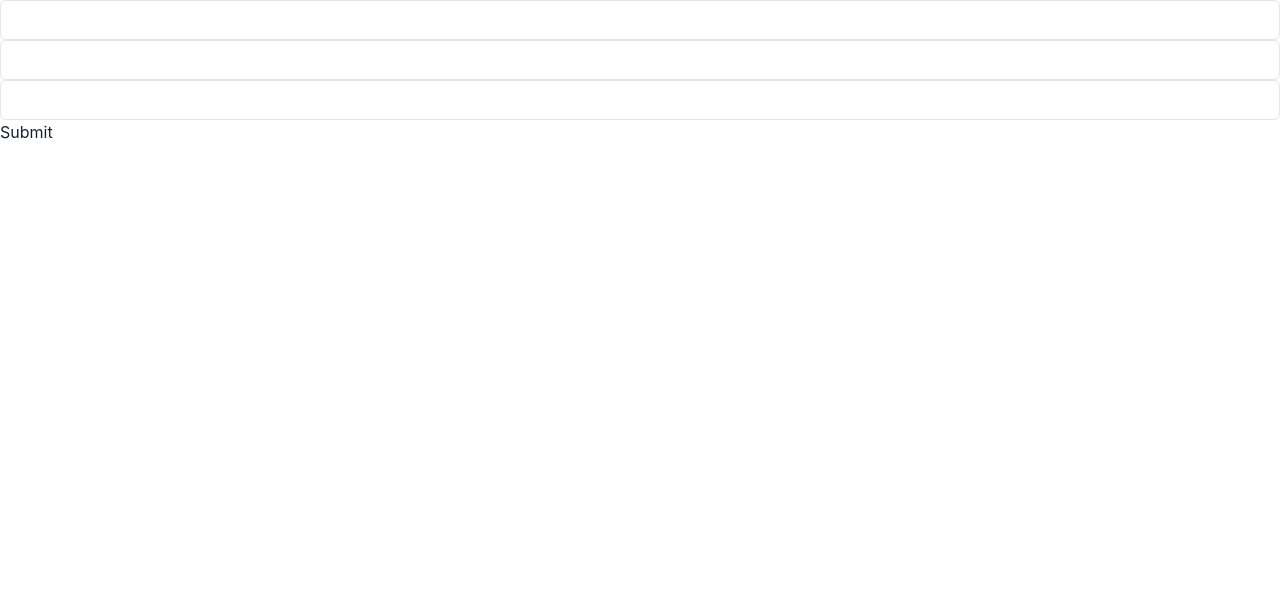
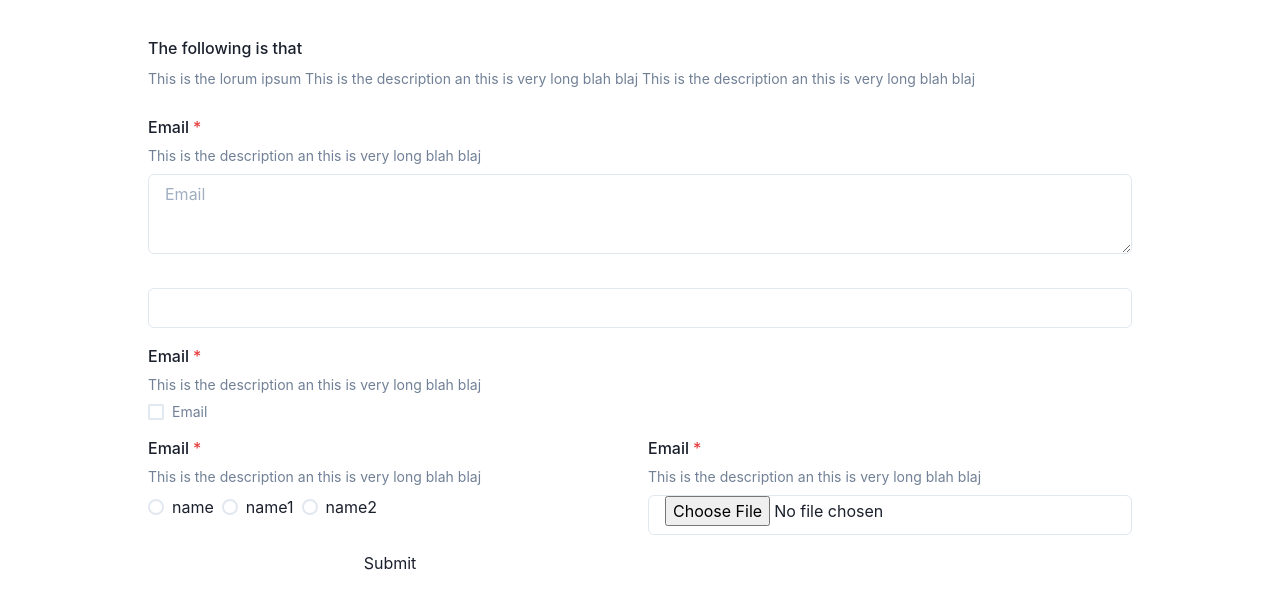
Before and after one commit to Blaise1030/form.js, a React (Vite) app: page / in a window 1280 px wide. Shown: the top 608 px of the page. Built offline with nearby package versions, Linux system fonts and the light colour scheme.

Commit message:
Added base component

```diff
--- a/src/App.tsx
+++ b/src/App.tsx
@@ -1,70 +1,74 @@
 import { Box, Input } from "@chakra-ui/react";
 import { useState } from "react";
-import { Field, FieldRenderProps, Form } from "react-final-form";
-
-import BaseComponent from "./BaseComponents";
+import BaseForm from "./Form";
+import TextInput from "./DefaultComponents/TextInput";
+import { ICheckbox, IFileInput, IRadioButton, ITextInput } from "./types";
+import CheckboxInput from "./DefaultComponents/CheckBoxInput";
+import Header from "./DefaultComponents/Header";
+import RadioInput from "./DefaultComponents/RadioInput";
+import FileInput from "./DefaultComponents/FileInput";
 
 function App() {
-  const [count, setCount] = useState(0);
-
-  const formFields = [
+  const payload = [
     {
-      type: "Info",
-      lable: "This is the header",
-      description: "This is the description",
+      type: "header",
+      id: "4",
+      label: "The following is that",
+      description:
+        "This is the lorum ipsum This is the description an this is very long blah blaj This is the description an this is very long blah blaj",
+    },
+    {
+      id: "1",
+      type: "text",
+      label: "Email",
+      isTextArea: true,
+      description: "This is the description an this is very long blah blaj",
       validation: {
         required: true,
       },
     },
+    { type: "text", id: "2" },
     {
-      type: "HStack",
-      lable: "This is the label",
-      description: "This is the description",
+      type: "checkbox",
+      id: "3",
+      label: "Email",
+      description: "This is the description an this is very long blah blaj",
+    },
+    {
+      type: "radio",
+      id: "4",
+      label: "Email",
+      description: "This is the description an this is very long blah blaj",
+      allowMultiple: false,
+      halfSize: true,
+      selections: [
+        { label: "name", value: "value" },
+        { label: "name1", value: "value1" },
+        { label: "name2", value: "value2" },
+      ],
+    },
+    {
+      type: "file",
+      id: "5",
+      label: "Email",
+      acceptableFiles: [".png", ".jpg", ".pdf"],
+      description: "This is the description an this is very long blah blaj",
+      halfSize: true,
     },
   ];
-
-  const onSubmit = (e: any) => {
-    console.log(e);
-  };
-
   return (
-    <Form
-      onSubmit={onSubmit}
-      render={({ handleSubmit, form, submitting, pristine, values }) => {
-        return (
-          <form onSubmit={handleSubmit}>
-            <Field
-              name="name"
-              children={(props: FieldRenderProps<any>) => (
-                <Input
-                  onChange={props.input.onChange}
-                  value={props.input.value}
-                />
-              )}
-            />
-            <Field
-              name="email"
-              children={(props) => (
-                <Input
-                  onChange={props.input.onChange}
-                  value={props.input.value}
-                />
-              )}
-            />
-            <Field
-              name="password"
-              children={(props) => (
-                <Input
-                  onChange={props.input.onChange}
-                  value={props.input.value}
-                />
-              )}
-            />
-            <button type="submit">Submit</button>
-          </form>
-        );
-      }}
-    />
+    <Box width={["100%", "80%"]} margin={"auto"} p={5} mt={4}>
+      <BaseForm
+        payload={payload}
+        formFields={{
+          header: Header,
+          text: TextInput,
+          file: FileInput,
+          radio: RadioInput,
+          checkbox: CheckboxInput,
+        }}
+      />
+    </Box>
   );
 }
 
--- /dev/null
+++ b/src/BaseField.tsx
@@ -0,0 +1,31 @@
+import { GridItem } from "@chakra-ui/react";
+import { IBaseComponent, IComponent } from "./types";
+import { Field, FieldRenderProps } from "react-final-form";
+
+export default function BaseField(
+  payload: IComponent,
+  _component: (
+    props: FieldRenderProps<any>,
+    payload: IComponent,
+    name: string
+  ) => React.ReactNode
+): IBaseComponent {
+  const { id, type, halfSize } = payload;
+  const generateID = `${id}-${type}`;
+  const component = (props: FieldRenderProps<any>) =>
+    _component(props, payload, generateID);
+
+  return {
+    ...payload,
+    validationFunction: (value: any) => {
+      throw "Need implementation";
+    },
+    render: () => {
+      return (
+        <GridItem colSpan={[2, halfSize ? 1 : 2]} key={generateID}>
+          <Field children={component} name={generateID} type="text" />
+        </GridItem>
+      );
+    },
+  };
+}
--- /dev/null
+++ b/src/DefaultComponents/CheckboxInput.tsx
@@ -0,0 +1,40 @@
+import {
+  FormControl,
+  FormLabel,
+  FormHelperText,
+  FormErrorMessage,
+  Checkbox,
+  HStack,
+} from "@chakra-ui/react";
+import { FieldRenderProps } from "react-final-form";
+import BaseField from "../BaseField";
+import { IBaseComponent, IComponent } from "../types";
+
+const CheckBoxInput = (payload: IComponent): IBaseComponent => ({
+  ...BaseField(
+    payload,
+    (
+      props: FieldRenderProps<any, HTMLElement, any>,
+      payload: IComponent,
+      name: string
+    ) => (
+      <FormControl isInvalid={Boolean(props.meta.error)} isRequired>
+        <FormLabel htmlFor={name}>{payload.label}</FormLabel>
+        <FormHelperText pb={2.5}>{payload.description}</FormHelperText>
+        <HStack align={"center"}>
+          <Checkbox
+            onChange={props.input.onChange}
+            value={props.input.value}
+            name={name}
+          />
+          <FormHelperText>{payload.label}</FormHelperText>
+        </HStack>
+        {Boolean(props.meta.error) && (
+          <FormErrorMessage>{props.meta.error}</FormErrorMessage>
+        )}
+      </FormControl>
+    )
+  ),
+});
+
+export default CheckBoxInput;
--- /dev/null
+++ b/src/DefaultComponents/FileInput.tsx
@@ -0,0 +1,37 @@
+import {
+  FormControl,
+  FormLabel,
+  FormHelperText,
+  Input,
+  FormErrorMessage,
+} from "@chakra-ui/react";
+import { FieldRenderProps } from "react-final-form";
+import BaseField from "../BaseField";
+import { IComponent, IFileInput } from "../types";
+
+const FileInput = (payload: IComponent) => ({
+  ...BaseField(
+    payload,
+    (
+      props: FieldRenderProps<any, HTMLElement, any>,
+      payload: IComponent,
+      name: string
+    ) => (
+      <FormControl isInvalid={Boolean(props.meta.error)} isRequired>
+        {payload.label && <FormLabel htmlFor={name}>{payload.label}</FormLabel>}
+        <FormHelperText pb={2.5}>{payload.description}</FormHelperText>
+        <Input
+          accept={(payload as IFileInput).acceptableFiles?.join(",")}
+          onChange={props.input.onChange}
+          value={props.input.value}
+          type={"file"}
+        />
+        {Boolean(props.meta.error) && (
+          <FormErrorMessage>{props.meta.error}</FormErrorMessage>
+        )}
+      </FormControl>
+    )
+  ),
+});
+
+export default FileInput;
--- /dev/null
+++ b/src/DefaultComponents/Header.tsx
@@ -0,0 +1,24 @@
+import { Text, VStack } from "@chakra-ui/react";
+import { FieldRenderProps } from "react-final-form";
+import BaseField from "../BaseField";
+import { IComponent } from "../types";
+
+const Header = (payload: IComponent) => ({
+  ...BaseField(
+    payload,
+    (
+      _: FieldRenderProps<any, HTMLElement, any>,
+      payload: IComponent,
+      __: string
+    ) => (
+      <VStack align={"start"}>
+        <Text fontWeight={"medium"}>{payload.label}</Text>
+        <Text pb={2.5} color={"gray.500"} fontSize={"sm"}>
+          {payload.description}
+        </Text>
+      </VStack>
+    )
+  ),
+});
+
+export default Header;
--- /dev/null
+++ b/src/DefaultComponents/RadioInput.tsx
@@ -0,0 +1,45 @@
+import {
+  FormControl,
+  FormErrorMessage,
+  FormHelperText,
+  FormLabel,
+  Input,
+  Radio,
+  RadioGroup,
+  Stack,
+  Textarea,
+} from "@chakra-ui/react";
+import { FieldRenderProps } from "react-final-form";
+import BaseField from "../BaseField";
+import { IComponent, IRadioButton, ITextInput } from "../types";
+
+const RadioInput = (payload: IComponent) => {
+  const _component = (
+    props: FieldRenderProps<any, HTMLElement, any>,
+    payload: IComponent,
+    name: string
+  ) => (
+    <FormControl isInvalid={Boolean(props.meta.error)} isRequired>
+      {payload.label && <FormLabel htmlFor={name}>{payload.label}</FormLabel>}
+      <FormHelperText pb={2.5}>{payload.description}</FormHelperText>
+      <RadioGroup onChange={props.input.onChange} value={props.input.value}>
+        <Stack direction={["column", "row"]}>
+          {(payload as IRadioButton).selections.map(({ label, value }) => (
+            <Radio value={value} key={label}>
+              {label}
+            </Radio>
+          ))}
+        </Stack>
+      </RadioGroup>
+      {Boolean(props.meta.error) && (
+        <FormErrorMessage>{props.meta.error}</FormErrorMessage>
+      )}
+    </FormControl>
+  );
+
+  return {
+    ...BaseField(payload, _component),
+  };
+};
+
+export default RadioInput;
--- /dev/null
+++ b/src/DefaultComponents/TextInput.tsx
@@ -0,0 +1,49 @@
+import {
+  FormControl,
+  FormErrorMessage,
+  FormHelperText,
+  FormLabel,
+  Input,
+  Textarea,
+} from "@chakra-ui/react";
+import { FieldRenderProps } from "react-final-form";
+import BaseField from "../BaseField";
+import { IComponent, ITextInput } from "../types";
+
+const TextInput = (payload: IComponent) => ({
+  ...BaseField(
+    payload,
+    (
+      props: FieldRenderProps<any, HTMLElement, any>,
+      payload: IComponent,
+      name: string
+    ) => (
+      <FormControl isInvalid={Boolean(props.meta.error)} isRequired>
+        {payload.label && <FormLabel htmlFor={name}>{payload.label}</FormLabel>}
+        <FormHelperText pb={2.5}>{payload.description}</FormHelperText>
+        {!(payload as ITextInput).isTextArea && (
+          <Input
+            onChange={props.input.onChange}
+            placeholder={payload.label}
+            value={props.input.value}
+            name={name}
+          />
+        )}
+        {(payload as ITextInput).isTextArea && (
+          <Textarea
+            onChange={props.input.onChange}
+            placeholder={payload.label}
+            value={props.input.value}
+            name={name}
+          />
+        )}
+
+        {Boolean(props.meta.error) && (
+          <FormErrorMessage>{props.meta.error}</FormErrorMessage>
+        )}
+      </FormControl>
+    )
+  ),
+});
+
+export default TextInput;
--- a/src/Form.tsx
+++ b/src/Form.tsx
@@ -1,15 +1,39 @@
-import { Box, GridItem, Input, SimpleGrid } from "@chakra-ui/react";
+import { Grid } from "@chakra-ui/react";
+import { Form } from "react-final-form";
+import { IComponent, IFormFields } from "./types";
 
-const Form = () => {
+function BaseForm({
+  formFields,
+  payload,
+}: {
+  formFields: IFormFields;
+  payload?: IComponent[];
+}) {
+  const knowedFields = payload?.filter(({ type }) => Boolean(formFields[type]));
+
+  const validate = (e: any) => {
+    console.log(e);
+    return {};
+  };
+  const onSubmit = (e: any) => {
+    console.log(e);
+    return {};
+  };
+
   return (
-    <SimpleGrid column={2} width={"50%"} gap={2}>
-      <GridItem colSpan={1} children={<Input size={"sm"} />} />
-      <GridItem colSpan={1} children={<Input size={"sm"} />} />
-      <GridItem colSpan={2} children={<Input size={"sm"} />} />
-      <GridItem colSpan={1} children={<Input size={"sm"} />} />
-      <GridItem colSpan={1} children={<Input size={"sm"} />} />
-    </SimpleGrid>
+    <Form
+      onSubmit={onSubmit}
+      validate={validate}
+      render={({ handleSubmit, form, submitting, pristine, values }) => (
+        <form onSubmit={handleSubmit}>
+          <Grid templateColumns="repeat(2, 1fr)" gap={4}>
+            {knowedFields?.map((p) => formFields[p?.type](p).render())}
+            <button type="submit">Submit</button>
+          </Grid>
+        </form>
+      )}
+    />
   );
-};
+}
 
-export default Form;
+export default BaseForm;
--- a/src/validation.ts
+++ /dev/null
@@ -1,5 +0,0 @@
-import { IValidation } from "./types";
-
-const validateData = (value: any, validationRules: IValidation) => {};
-
-export default validateData;
```
Also changed, not shown: src/BaseComponents.tsx (deleted, +0 -31 lines), src/helpers.ts (added, +21 -0 lines), src/types.ts (+21 -16 lines).
